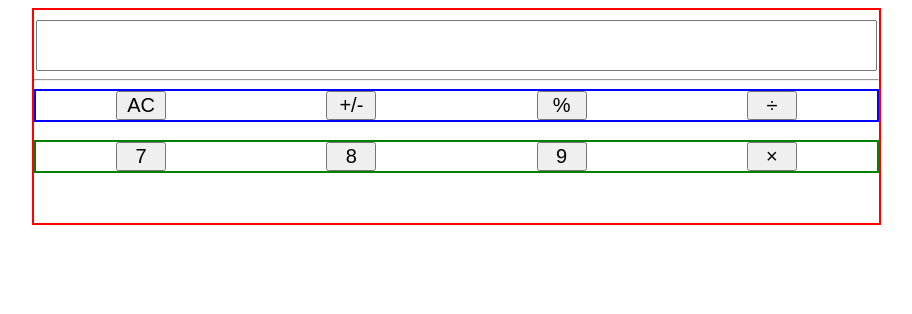
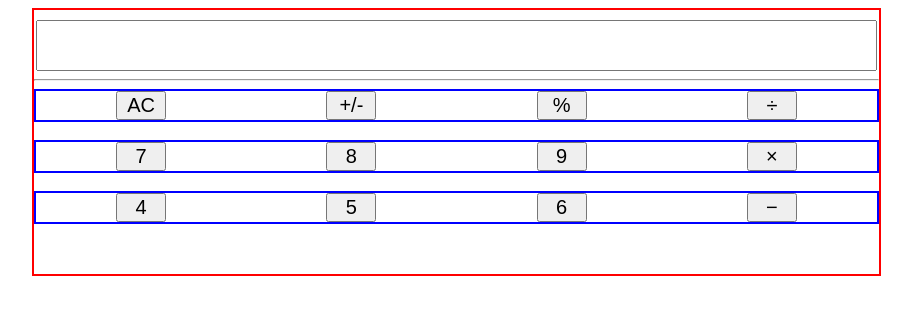
Before and after one commit to seba3510/Calculator, a plain HTML site: page index.html in a window 1280 px wide. Shown: the whole page, without its empty margins (176-1088 px from the left). Drawn offline with Linux system fonts and the light colour scheme.

Commit message:
Add row #3 to the container
This row has the following buttons:
    a. 4
    b. 5
    c. 6
    d. -

```diff
--- a/index.html
+++ b/index.html
@@ -43,6 +43,18 @@
             <button>&times;</button>
         </div>
 
+        <br>
+
+
+        <div class="row-3">
+
+            <button>4</button>
+            <button>5</button>
+            <button>6</button>
+            <button>&minus;</button>
+
+        </div>
+
 
     </div>
 
--- a/styles.css
+++ b/styles.css
@@ -10,17 +10,14 @@
 
 
 
-.row-1 {
+.row-1,
+.row-2,
+.row-3 {
     display: flex;
     justify-content: space-around;
     border: 2px solid blue;
 }
 
-.row-2 {
-    display: flex;
-    justify-content: space-around;
-    border: 2px solid green;
-}
 
 button {
     font-size: 20px;
```
